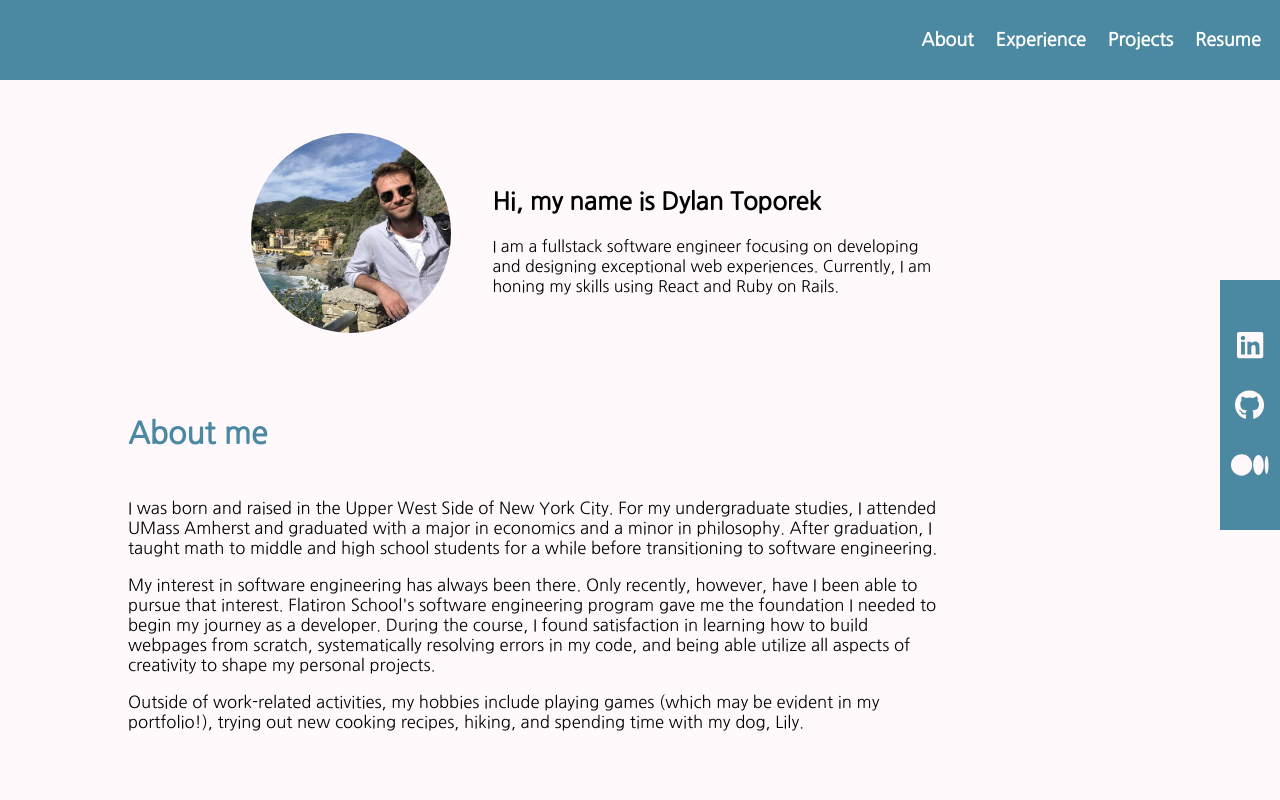
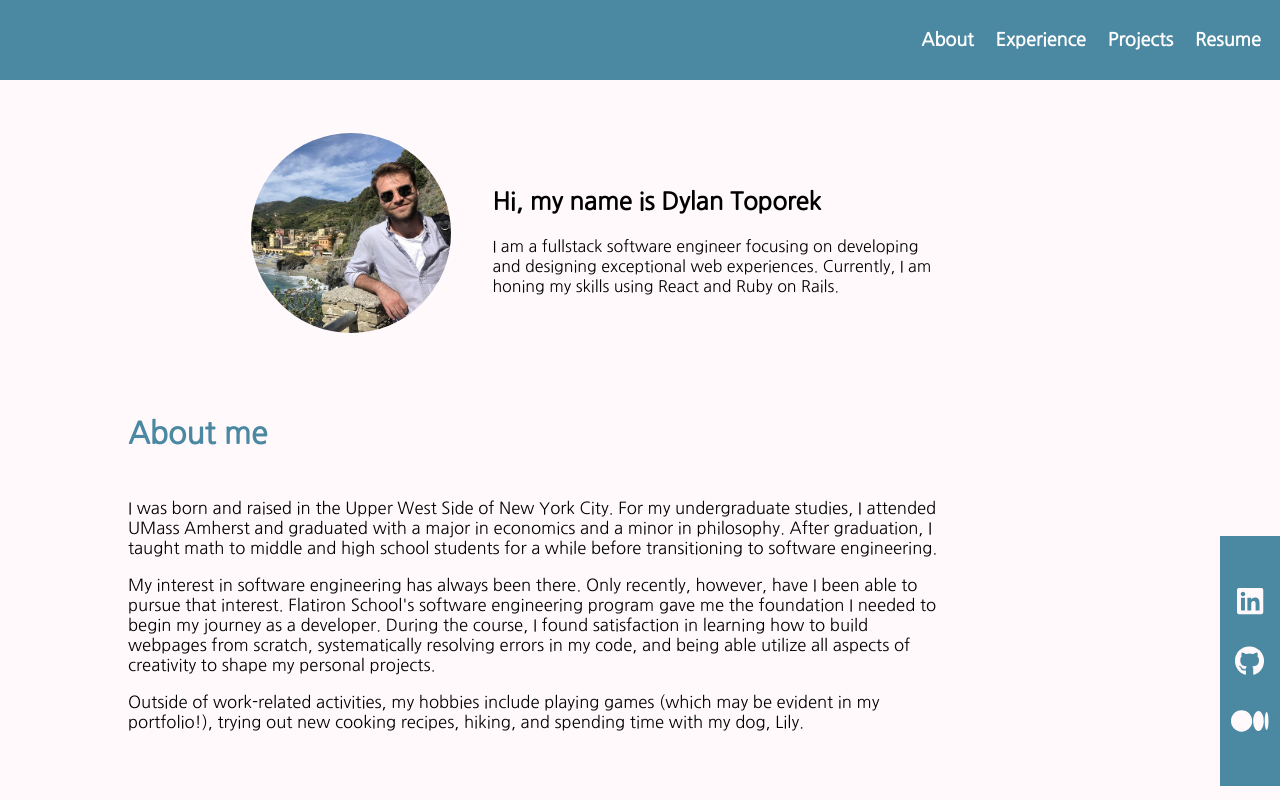
Before and after one commit to dylantoporek/portfolio-project, a React (Create React App) app: page / in a window 1280 px wide. Shown: the top 800 px of the page. Built offline with nearby package versions, Linux system fonts and the light colour scheme.

Commit message:
contact bar moved

```diff
--- a/src/App.scss
+++ b/src/App.scss
@@ -6,7 +6,7 @@
   background: #4B88A2;
   width: 60px;
   position: fixed;
-  top: 35%;
+  top: 67%;
   z-index: 3;
   min-height: 250px;
   right: 0;
```
